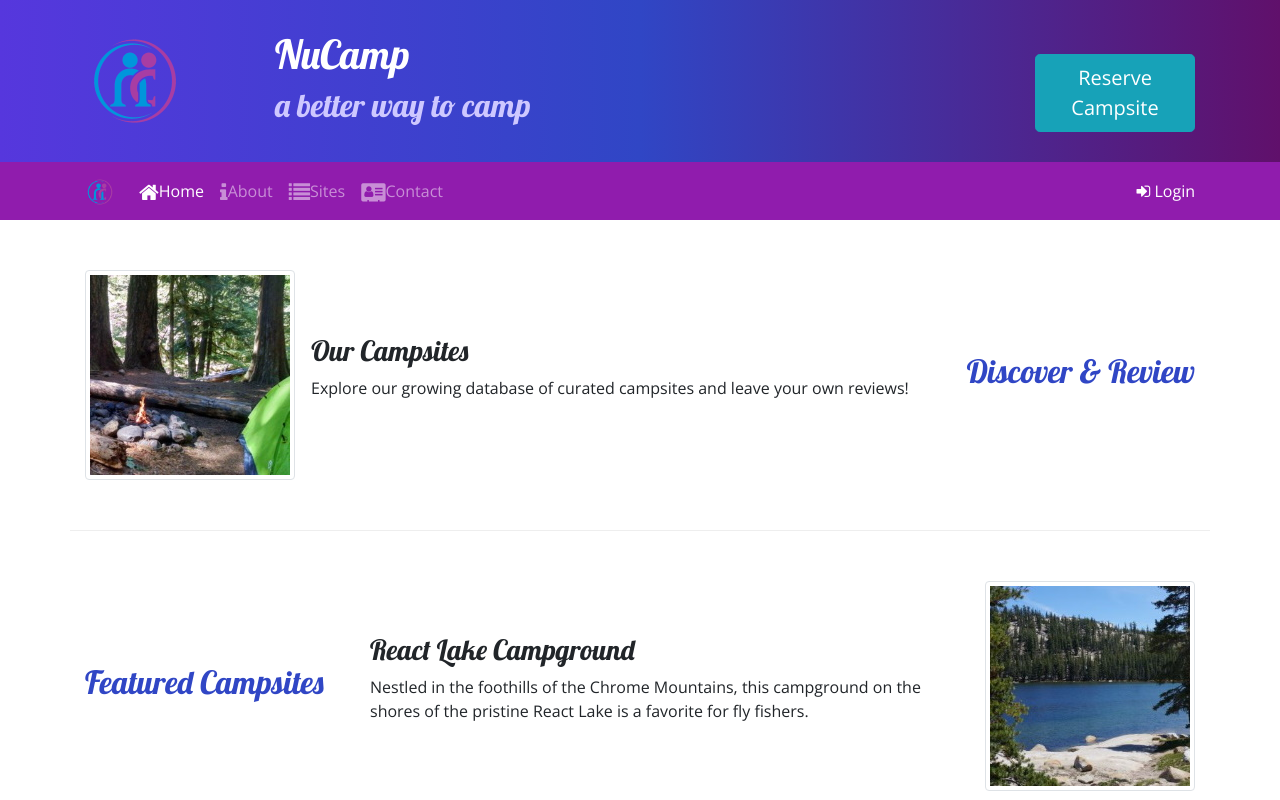
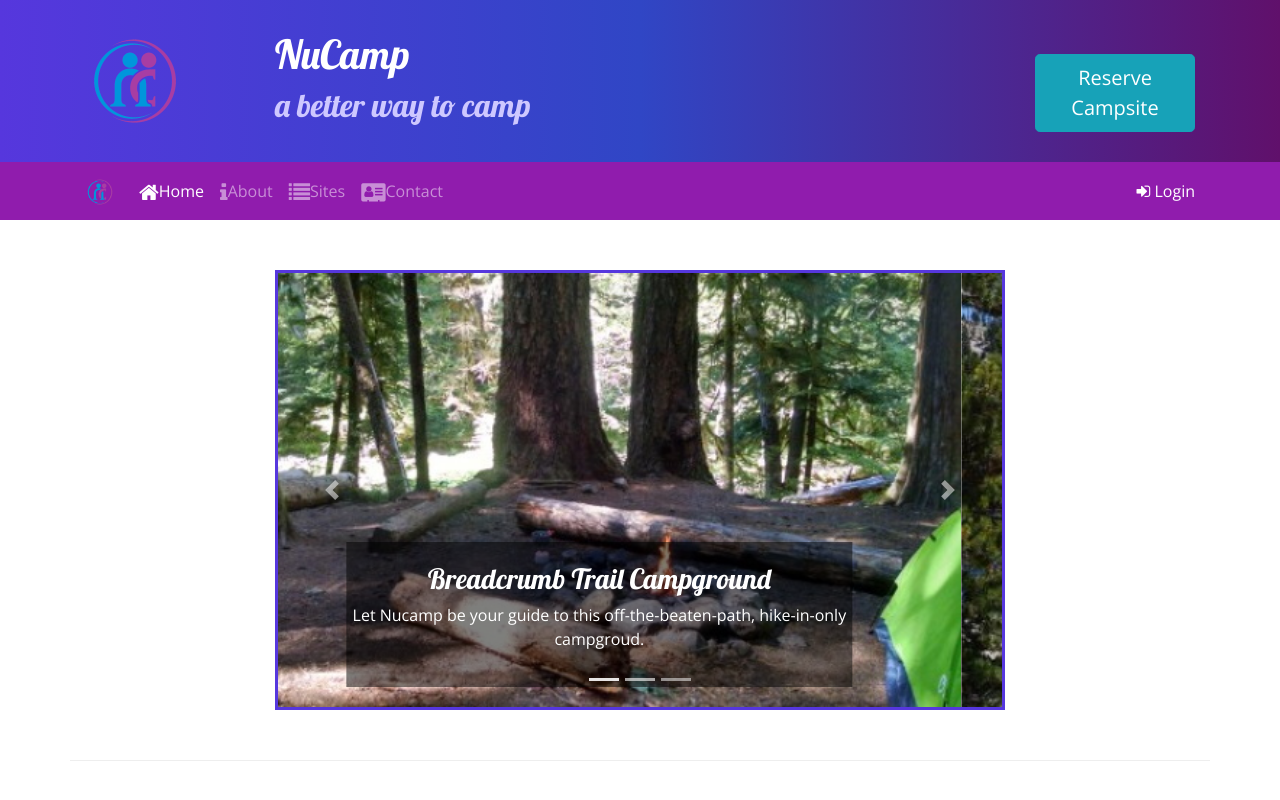
Before and after one commit to ckessinger/ProjectBootStrap, a website: page index.html in a window 1280 px wide. Shown: the top 800 px of the page. Drawn offline with nearby package versions, Linux system fonts and the light colour scheme.

Commit message:
Carousel

```diff
--- a/css/style.css
+++ b/css/style.css
@@ -35,3 +35,10 @@
 .navbar {
     background-color: #901CAD;
 }
+
+.carousel-caption {
+    background-color: rgba(0,0,0,0.5);
+}
+.carousel {
+    border: solid #5637DD;
+}
--- a/index.html
+++ b/index.html
@@ -76,11 +76,13 @@
                             <div class="form-row">
                                 <div class="form-group col-12">
                                     <label class="sr-only" for="loginEmail">Email Address</label>
-                                    <input type="email" class="form-control form-control-sm" id="loginEmail" placeholder="Enter email">
+                                    <input type="email" class="form-control form-control-sm" id="loginEmail"
+                                        placeholder="Enter email">
                                 </div>
                                 <div class="form-group col-12">
                                     <label class="sr-only" for="loginPassword">Password</label>
-                                    <input type="password" class="form-control form-control-sm" id="loginPassword" placeholder="Password">
+                                    <input type="password" class="form-control form-control-sm" id="loginPassword"
+                                        placeholder="Password">
                                 </div>
                                 <div class="col">
                                     <div class="form-check">
@@ -90,7 +92,8 @@
                                 </div>
                             </div>
                             <div class="form-row">
-                                <button type="button" class="btn btn-secondary btn-sm ml-auto" data-dismiss="modal">Cancel</button>
+                                <button type="button" class="btn btn-secondary btn-sm ml-auto"
+                                    data-dismiss="modal">Cancel</button>
                                 <button type="submit" class="btn btn-primary btn-sm ml-1">Sign in</button>
                             </div>
                         </form>
@@ -102,6 +105,54 @@
     </div>
 
     <div class="container">
+
+        <div class="row row-content">
+            <div class="col-md-8 mx-auto">
+                <div id="homeCarousel" class="carousel slide" data-ride="carousel">
+                    <ol class="carousel-indicators">
+                        <li data-target="#homeCarousel" data-slide-to="0" class="active"></li>
+                        <li data-target="#homeCarousel" data-slide-to="1"></li>
+                        <li data-target="#homeCarousel" data-slide-to="2"></li>
+                    </ol>
+                    <div class="carousel-inner">
+                        <div class="carousel-item active">
+                            <img class="d-block w-100" src="img/breadcrumb-trail.jpg"
+                                alt="Breadcrumb Trail Campground" />
+                            <div class="carousel-caption">
+                                <h3>Breadcrumb Trail Campground</h3>
+                                <p class="d-none d-sm-block">Let Nucamp be your guide to this off-the-beaten-path,
+                                    hike-in-only campgroud.</p>
+                            </div>
+                        </div>
+                        <div class="carousel-item">
+                            <img class="d-block w-100" src="img/react-lake.jpg" alt="React Lake" />
+                            <div class="carousel-caption">
+                                <h3>React Lake Campground</h3>
+                                <p class="d-none d-sm-block">Nestled in the foothills of the Chrome Mountains, this
+                                    campground on the shores of the pristine React Lake is a favorite for fly fishers.
+                                </p>
+                            </div>
+                        </div>
+                        <div class="carousel-item">
+                            <img class="d-block w-100" src="img/chrome-river.jpg" alt="Chrome River" />
+                            <div class="carousel-caption">
+                                <h3>Chrome River Campground</h3>
+                                <p class="d-none d-sm-block">Spend a few sunny days and starry nights beneath a canopy
+                                    of old-growth firs at the enchanting spot by the Chrome River.</p>
+                            </div>
+                        </div>
+                    </div>
+                    <a class="carousel-control-prev" href="#homeCarousel" role="button" data-slide="prev">
+                        <span class="carousel-control-prev-icon"></span>
+                        <span class="sr-only">Previous</span>
+                    </a>
+                    <a class="carousel-control-next" href="#homeCarousel" role="button" data-slide="next">
+                        <span class="carousel-control-next-icon"></span>
+                        <span class="sr-only">Next</span>
+                    </a>
+                </div>
+            </div>
+        </div>
         <div class="row row-content align-items-center">
             <div class="col-sm-4 order-sm-last col-md-3">
                 <h2 class="text-sm-right">Discover & Review</h2>
```
